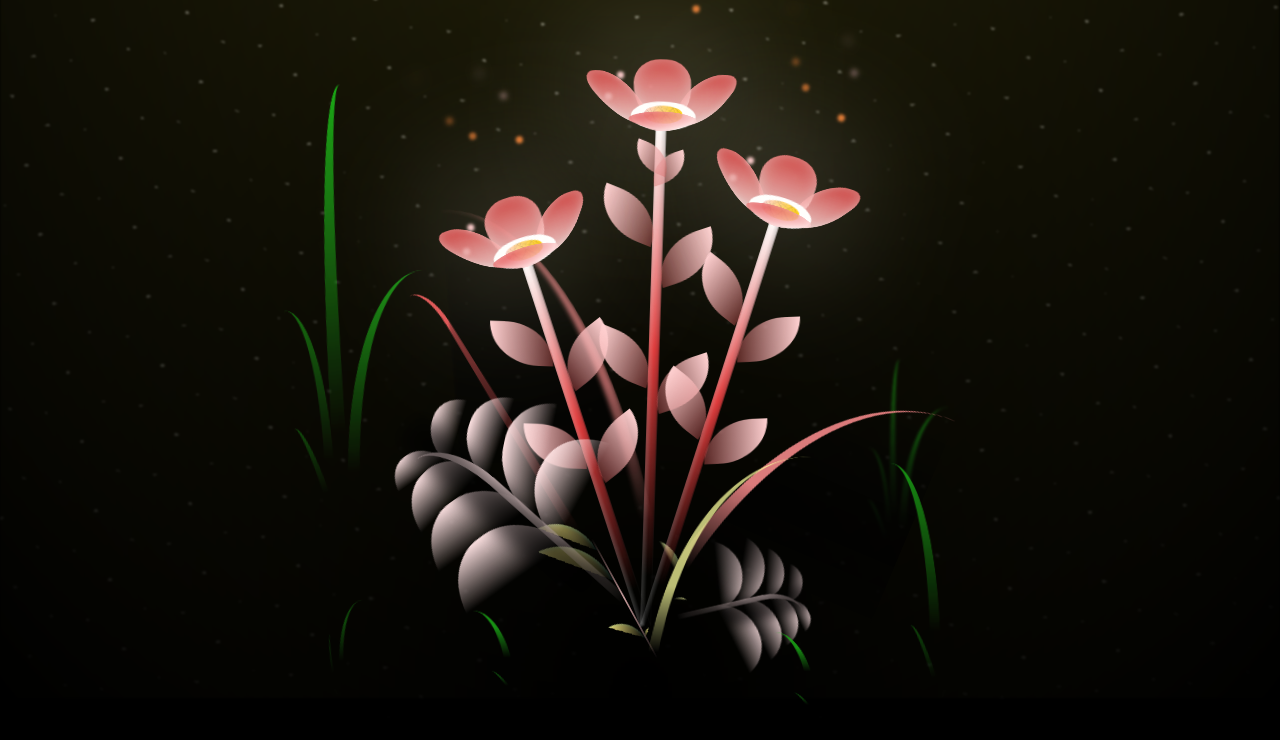
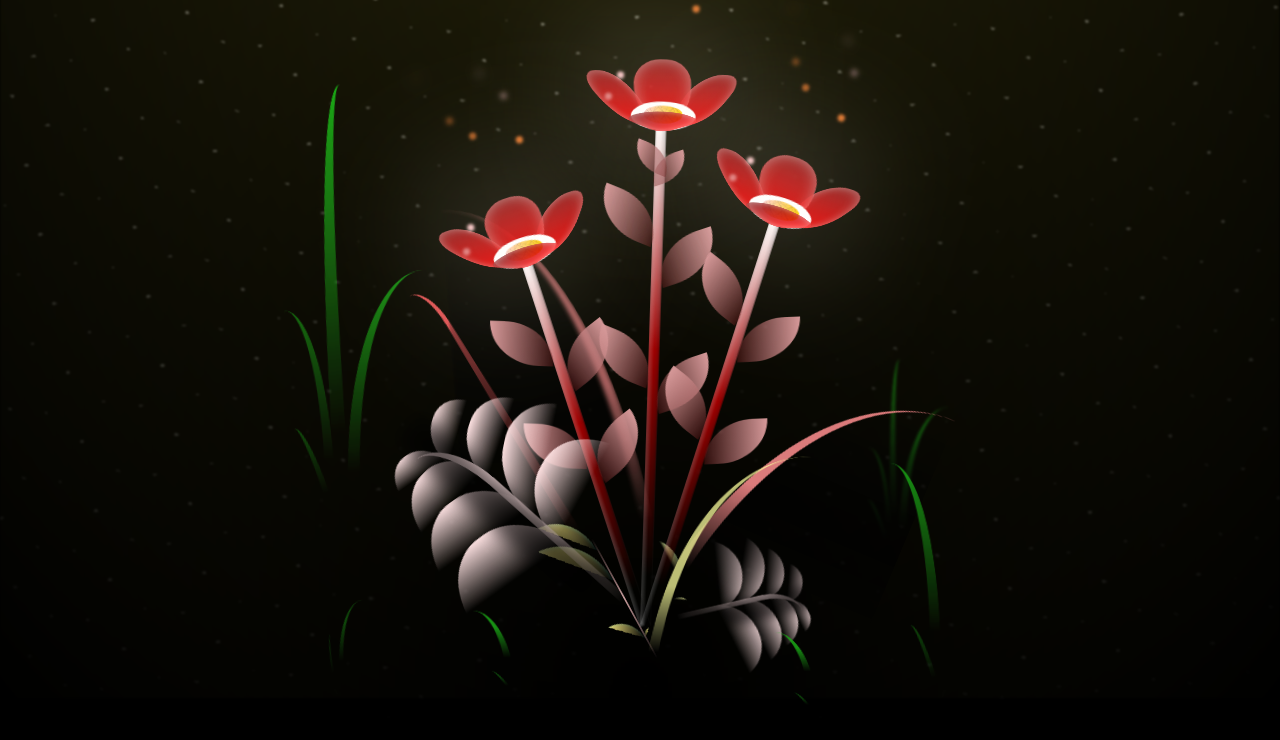
Before and after one commit to anouther/specialgift-a10, a plain HTML site: page flower.html in a window 1280 px wide. Shown: the part 102-842 px from the top of the page. Drawn offline with Linux system fonts and the light colour scheme.

Commit message:
Update style.css

```diff
--- a/css/style.css
+++ b/css/style.css
@@ -183,7 +183,7 @@ body {
   height: 11vmin;
   border-radius: 51% 49% 47% 53%/44% 45% 55% 69%;
   background-color: #ffffff;
-  background-image: linear-gradient(to top, #fdd3d3, #de3b3b);
+  background-image: linear-gradient(to top, #ff0000, #a12121);
   transform-origin: bottom center;
   opacity: 0.9;
   box-shadow: inset 0 0 2vmin rgba(255, 255, 255, 0.5);
@@ -203,7 +203,7 @@ body {
   transform-origin: bottom left;
   border-radius: 4vmin 10vmin 4vmin 4vmin;
   transform: translate(0%, 18%) rotateX(70deg) rotate(-43deg);
-  background-image: linear-gradient(to top, #ffd1d1, #de3b3b);
+  background-image: linear-gradient(to top, #ff0000, #860e0e);
   z-index: 1;
   opacity: 0.8;
 }
@@ -230,7 +230,7 @@ body {
 .flower__line {
   height: 55vmin;
   width: 1.5vmin;
-  background-image: linear-gradient(to left, rgba(0, 0, 0, 0.2), transparent, rgba(255, 255, 255, 0.2)), linear-gradient(to top, transparent 10%, #de3b3b, #ffffff);
+  background-image: linear-gradient(to left, rgba(0, 0, 0, 0.2), transparent, rgba(255, 255, 255, 0.2)), linear-gradient(to top, transparent 10%, #9e0000, #ffffff);
   box-shadow: inset 0 0 2px rgba(0, 0, 0, 0.5);
   -webkit-animation: grow-flower-tree 4s backwards;
           animation: grow-flower-tree 4s backwards;
@@ -245,7 +245,7 @@ body {
   height: var(--h);
   border-top-right-radius: var(--h);
   border-bottom-left-radius: var(--h);
-  background-image: linear-gradient(to top, rgb(208, 83, 83, 0.4), #ffd1d1);
+  background-image: linear-gradient(to top, rgb(105, 23, 23, 0.4), #d69999);
 }
 .flower__line__leaf--1 {
   transform: rotate(70deg) rotateY(30deg);
```
